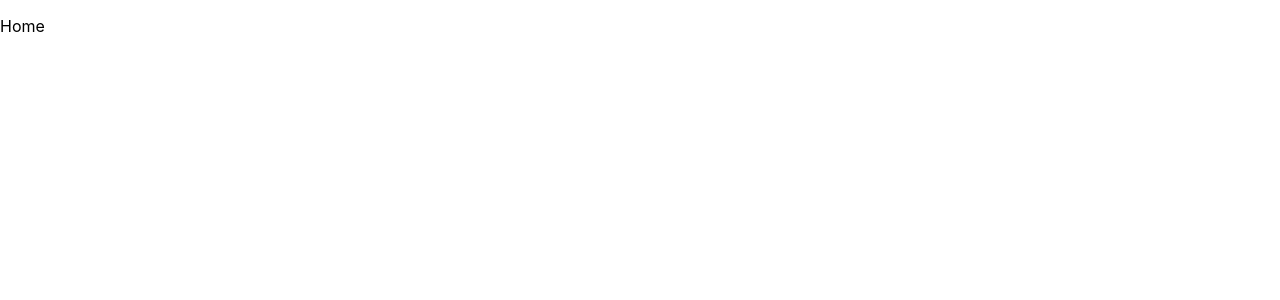
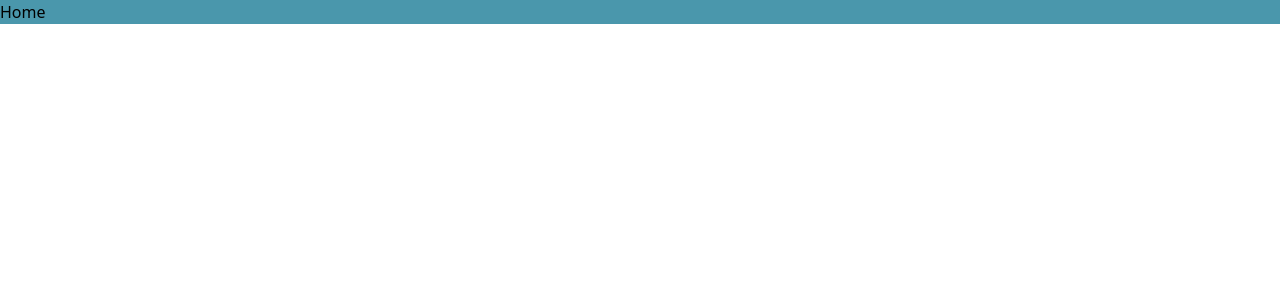
Before and after one commit to AdrianRRojo/adhd4u, a React (Create React App) app: page / in a window 1280 px wide. Shown: the top 300 px of the page. Built offline with nearby package versions, Linux system fonts and the light colour scheme.

Commit message:
installed tailwind

```diff
--- a/package.json
+++ b/package.json
@@ -36,5 +36,10 @@
       "last 1 firefox version",
       "last 1 safari version"
     ]
+  },
+  "devDependencies": {
+    "autoprefixer": "^10.4.13",
+    "postcss": "^8.4.20",
+    "tailwindcss": "^3.2.4"
   }
 }
--- /dev/null
+++ b/postcss.config.js
@@ -0,0 +1,6 @@
+module.exports = {
+  plugins: {
+    tailwindcss: {},
+    autoprefixer: {},
+  },
+}
--- a/src/App.js
+++ b/src/App.js
@@ -14,7 +14,7 @@
   const c = console.log.bind(document)
 
   return (
-    <div className="App">
+    <div>
       <Routes>
         <Route
           path='/'
--- a/src/components/pages/Home.jsx
+++ b/src/components/pages/Home.jsx
@@ -3,8 +3,9 @@
 
 export default function Home(){
     return(
-        <div>
+        <div className="bg-cyan-700/75 bg-cover">
             <p>Home</p>
+
         </div>
     )
 }
--- a/src/index.css
+++ b/src/index.css
@@ -1,13 +1,3 @@
-body {
-  margin: 0;
-  font-family: -apple-system, BlinkMacSystemFont, 'Segoe UI', 'Roboto', 'Oxygen',
-    'Ubuntu', 'Cantarell', 'Fira Sans', 'Droid Sans', 'Helvetica Neue',
-    sans-serif;
-  -webkit-font-smoothing: antialiased;
-  -moz-osx-font-smoothing: grayscale;
-}
-
-code {
-  font-family: source-code-pro, Menlo, Monaco, Consolas, 'Courier New',
-    monospace;
-}
+@tailwind base;
+@tailwind components;
+@tailwind utilities;
--- /dev/null
+++ b/tailwind.config.js
@@ -0,0 +1,10 @@
+/** @type {import('tailwindcss').Config} */
+module.exports = {
+  content: [
+    "./src/**/*.{js,jsx,ts,tsx}",
+  ],
+  theme: {
+    extend: {},
+  },
+  plugins: [],
+}
```
Also changed, not shown: 1 other file (tests, documents, lock files or other folders).
